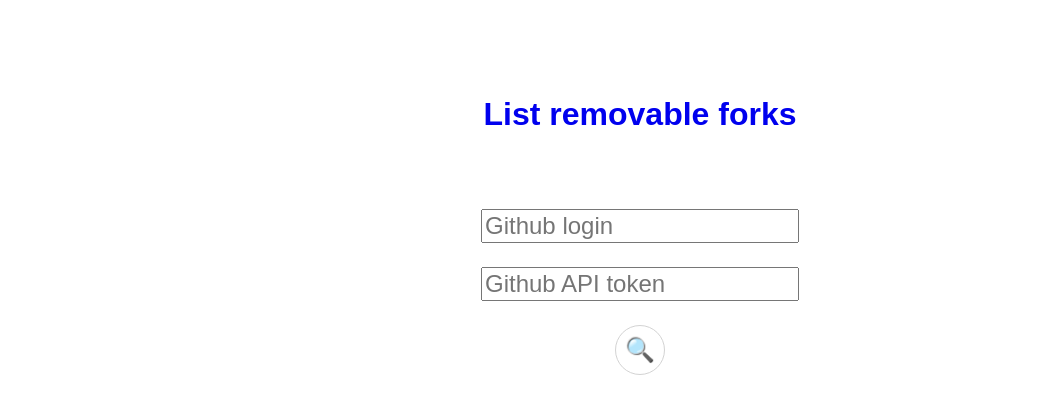
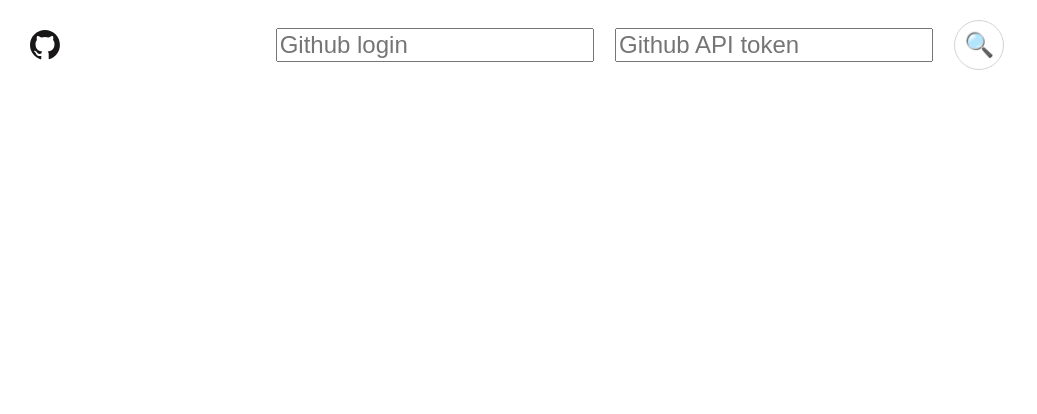
Before and after one commit to caub/github-clean-forks, a plain HTML site: page index.html in a window 1280 px wide. Shown: the whole page, without its empty margins (0-1037 px from the left). Drawn offline with Linux system fonts and the light colour scheme.

Commit message:
css: save more space

```diff
--- a/index.html
+++ b/index.html
@@ -1,16 +1,18 @@
-<h1><a href="https://github.com/caub/github-clean-forks">List removable forks</a></h1>
 <style>
 body {
 	font-family: sans-serif;
 }
-h1 {
-	text-align: center;
-	margin-top: 3em;
-	margin-bottom: 2em;
+.gh {
+	position: absolute;
+	z-index: 1;
+  top: 20;
+  left: 20;
+  text-decoration: none;
 }
-h1 > a {
-	text-decoration: none;
+.gh svg {
+  width: 50;
 }
+
 input, button {
 	font-size: 1.5em;
 	margin: .5em auto;
@@ -50,6 +52,13 @@ form {
 	display: flex;
 	flex-direction: column;
 	align-items: center;
+	margin: auto;
+}
+@media (min-width:900px) {
+	form {
+		flex-direction: row;
+		width: 750px;
+	}
 }
 #output {
 	max-width: 900px;
@@ -98,6 +107,9 @@ nav a {
 	margin: auto 2px;
 }
 </style>
+<a href="https://github.com/caub/github-clean-forks" class="gh" title="Github clean forks">
+	<svg xmlns="http://www.w3.org/2000/svg" viewBox="0 0 50 50" enable-background="new 0 0 50 50"><path fill-rule="evenodd" clip-rule="evenodd" fill="#181616" d="M25 10c-8.3 0-15 6.7-15 15 0 6.6 4.3 12.2 10.3 14.2.8.1 1-.3 1-.7v-2.6c-4.2.9-5.1-2-5.1-2-.7-1.7-1.7-2.2-1.7-2.2-1.4-.9.1-.9.1-.9 1.5.1 2.3 1.5 2.3 1.5 1.3 2.3 3.5 1.6 4.4 1.2.1-1 .5-1.6 1-2-3.3-.4-6.8-1.7-6.8-7.4 0-1.6.6-3 1.5-4-.2-.4-.7-1.9.1-4 0 0 1.3-.4 4.1 1.5 1.2-.3 2.5-.5 3.8-.5 1.3 0 2.6.2 3.8.5 2.9-1.9 4.1-1.5 4.1-1.5.8 2.1.3 3.6.1 4 1 1 1.5 2.4 1.5 4 0 5.8-3.5 7-6.8 7.4.5.5 1 1.4 1 2.8v4.1c0 .4.3.9 1 .7 6-2 10.2-7.6 10.2-14.2C40 16.7 33.3 10 25 10z" /></svg>
+</a>
 <form>
 	<input name="login" placeholder="Github login" required>
 	<input name="token" placeholder="Github API token" required>
```
